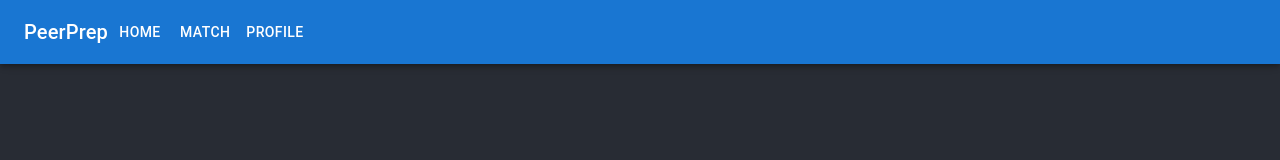
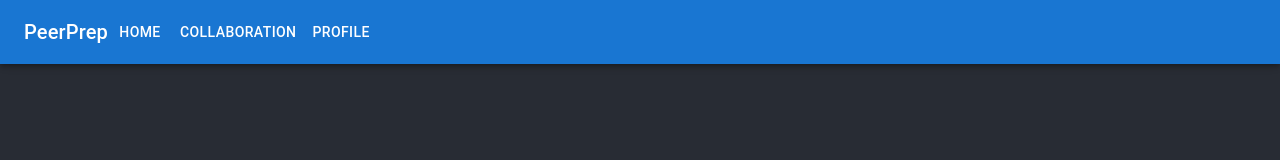
Before and after one commit to CS3219-AY2324S1/ay2324s1-course-assessment-g12, a React (Create React App) app: page / in a window 1280 px wide. Shown: the top 160 px of the page. Built offline with nearby package versions, Linux system fonts and the light colour scheme; no server answers; what @liveblocks/client would draw is missing.

Commit message:
Change the navigation bar

```diff
--- a/src/components/MatchingButton.js
+++ b/src/components/MatchingButton.js
@@ -31,7 +31,7 @@ const Difficulty =[
     { value: 'Hard', label: 'Hard' },
   ]
 
-function MatchingButton() {
+function MatchingButton({callback}) {
      // whether or not to show the loading dialog
     const [isLoading, setIsLoading] = useState(false);
 
@@ -65,6 +65,8 @@ function MatchingButton() {
         setIsLoading(true);
     };
 
+    console.log(callback)
+
     const { register, handleSubmit, reset, formState: { errors } } = useForm();
 
     const handleSubmission = (data) => {
@@ -84,7 +86,7 @@ function MatchingButton() {
         console.log("Match found: " + room);
         setIsLoading(false)
         document.getElementById("matching").innerHTML = "Match found!: Room: " + room + " User1: " + user1_id + " User2: " + user2_id;
-
+        callback(true)
     });
 
     function handleSendMessage() {
@@ -102,24 +104,9 @@ function MatchingButton() {
         const { room, leave } = client.enterRoom(roomJoined, {
             initialPresence: {},
         });
-
-        console.log(room)
-        console.log(leave)
         const yProvider = new LiveblocksProvider(room, ydoc);
-
-        // // Set up the Monaco editor
-        // const parent = document.querySelector('#editor');
-        // const editor = monaco.editor.create(parent, {
-        //     value: '',
-        //     language: 'javascript',
-        // });
-
-        // console.log(parent)
-        // console.log(editor)
-        // Attach Yjs to Monaco
         const monacoBinding = new MonacoBinding(textType, editor22.getModel(), new Set([editor22]), yProvider.awareness);
     }
-
 
     return (
         <div>
--- a/src/components/Navbar.js
+++ b/src/components/Navbar.js
@@ -11,7 +11,7 @@ const Navbar = () => {
           PeerPrep
         </Typography>
         <Button component={Link} to="/" color="inherit">Home</Button>
-        <Button component={Link} to="/MatchingPage" color="inherit">Match</Button>
+        <Button component={Link} to="/CollaborationPage" color="inherit">Collaboration</Button>
         <Button component={Link} to="/UserProfile" color="inherit">Profile</Button>
 
       </Toolbar>
```
Lines whose indentation alone changed are shown as unchanged.
